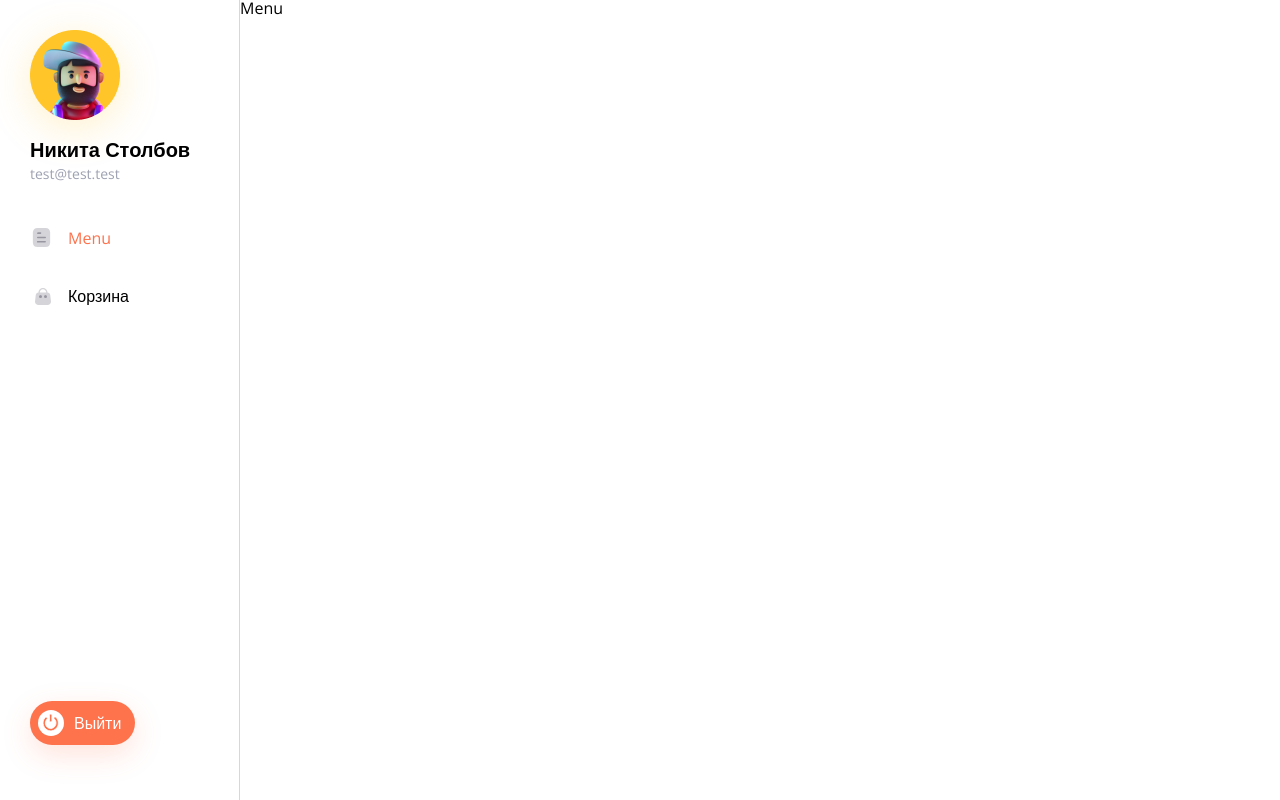
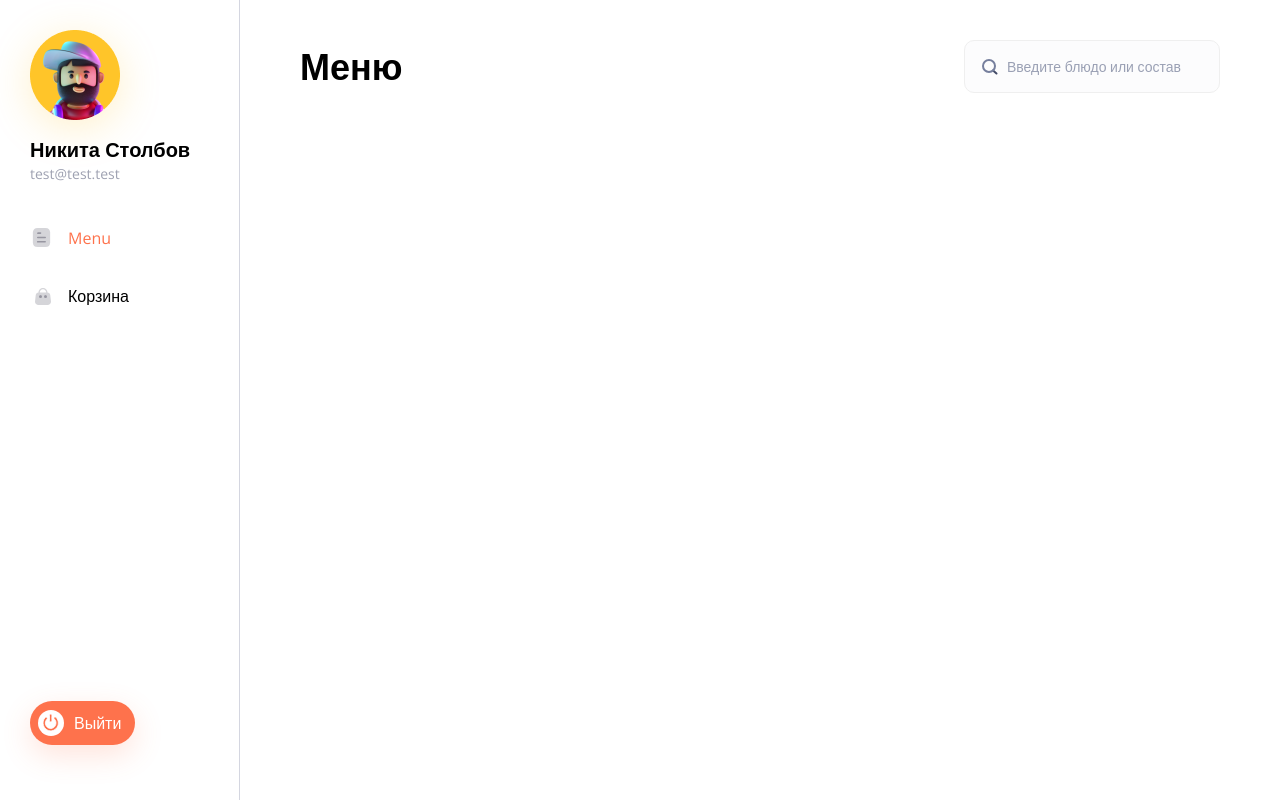
Before and after one commit to StolbunN/Pizza-App, a React (Vite) app: page / in a window 1280 px wide. Built offline with nearby package versions, Linux system fonts and the light colour scheme.

Commit message:
Create Header and Search

```diff
--- /dev/null
+++ b/src/components/Header/Header.module.css
@@ -0,0 +1,6 @@
+.header {
+  font-weight: 600;
+  font-size: 36px;
+  line-height: 120%;
+  color: var(--text-color);
+}
--- /dev/null
+++ b/src/components/Header/Header.props.ts
@@ -0,0 +1,5 @@
+import { HTMLAttributes, ReactNode } from "react";
+
+export interface HeaderProps extends HTMLAttributes<HTMLHeadingElement> {
+  children: ReactNode
+}
--- /dev/null
+++ b/src/components/Header/Header.tsx
@@ -0,0 +1,9 @@
+import { HeaderProps } from "./Header.props";
+import styles from "./Header.module.css";
+import cn from "classnames";
+
+function Header({children, className, ...props}: HeaderProps) {
+  return <h1 {...props} className={cn(styles["header"], className)}>{children}</h1>
+}
+
+export default Header;
--- /dev/null
+++ b/src/components/Search/Search.module.css
@@ -0,0 +1,37 @@
+.search-wrapper {
+  position: relative;
+  display: flex;
+  max-width: 256px;
+  width: 100%;
+}
+
+.search {
+  font-family: var(--font);
+  flex: 1 1 100%;
+  font-size: 14px;
+  color: var(--text-color);
+  padding: 16px 30px 16px 42px;
+  background: #fcfcfd;
+  border: 1px solid #efefef;
+  border-radius: 10px;
+  min-width: 182px;
+}
+.search::placeholder {
+  font-family: var(--font);
+  color: #9aa0b4;
+}
+
+input[type="search"]::-webkit-search-cancel-button {
+  display: none;
+}
+
+input[type="search"] {
+  -moz-appearance: textfield; /* Для Firefox */
+}
+
+.search-wrapper img {
+  position: absolute;
+  top: 50%;
+  left: 18px;
+  transform: translateY(-50%);
+}
--- /dev/null
+++ b/src/components/Search/Search.props.ts
@@ -0,0 +1,5 @@
+import { InputHTMLAttributes } from 'react';
+
+export interface SearchProps extends InputHTMLAttributes<HTMLInputElement> {
+  type: "search"
+}
--- /dev/null
+++ b/src/components/Search/Search.tsx
@@ -0,0 +1,15 @@
+import { SearchProps } from "./Search.props";
+import styles from "./Search.module.css"
+import cn from "classnames";
+import { forwardRef } from "react";
+
+const Search = forwardRef<HTMLInputElement, SearchProps>(function Search({className, ...props}, ref) {
+  return (
+    <div className={styles["search-wrapper"]}>
+      <img src="./search.svg" alt="Иконка поиска" />
+      <input {...props} ref={ref} className={cn(styles['search'], className)}/>
+    </div>
+  )
+})
+
+export default Search;
--- a/src/layout/Layout/Layout.module.css
+++ b/src/layout/Layout/Layout.module.css
@@ -11,6 +11,11 @@
   align-items: flex-start;
   border-right: 1px solid var(--separator-color);
   padding: 30px 30px 55px;
+}
+
+.content {
+  flex: 1 1 100%;
+  padding: 40px 60px;
 }
 
 .menu {
--- a/src/layout/Layout/Layout.tsx
+++ b/src/layout/Layout/Layout.tsx
@@ -28,7 +28,7 @@ export function Layout() {
           <span>Выйти</span>
         </Button>
       </div>
-      <div>
+      <div className={styles["content"]}>
         <Outlet/>
       </div>
     </div>
--- /dev/null
+++ b/src/pages/Menu/Menu.module.css
@@ -0,0 +1,5 @@
+.header {
+  display: flex;
+  align-items: center;
+  justify-content: space-between;
+}
--- a/src/pages/Menu/Menu.tsx
+++ b/src/pages/Menu/Menu.tsx
@@ -1,3 +1,11 @@
+import Header from "../../components/Header/Header";
+import Search from "../../components/Search/Search";
+import styles from "./Menu.module.css"
+
 export function Menu() {
-  return <>Menu</>
+  return (
+  <div className={styles["header"]}>
+    <Header>Меню</Header>
+    <Search type="search" placeholder="Введите блюдо или состав"/>
+  </div>)
 }
```
Also changed, not shown: public/search.svg (added).
